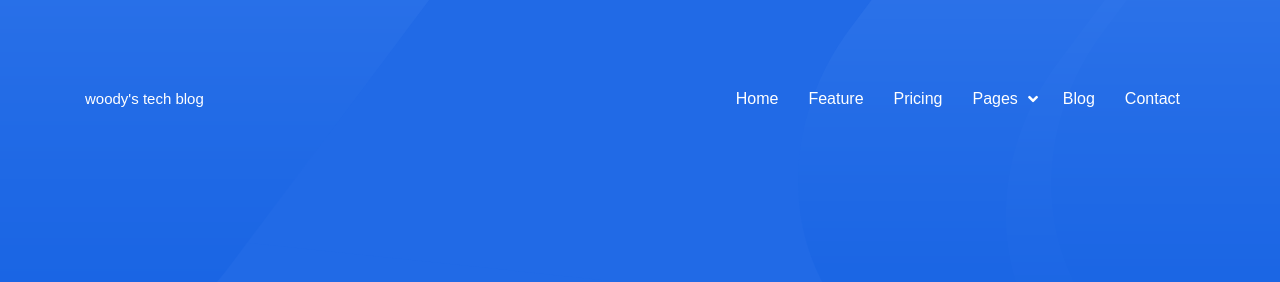
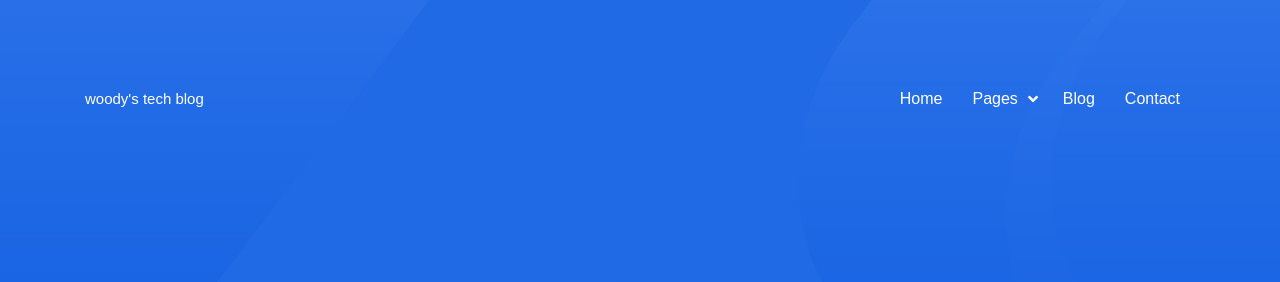
Before and after one commit to yuuisang/yuuisang.github.io, a Jekyll site: the page built from index.html, in a window 1280 px wide and 900 px high. Shown: the top 282 px of the window. Built offline with Jekyll 4.4.1, drawn with Linux system fonts in a browser that asks for light colours; some web fonts are replaced.

Commit message:
theme set

```diff
--- a/_includes/navigation.html
+++ b/_includes/navigation.html
@@ -3,8 +3,8 @@
 <nav class="themeix-navbar">
     <ul class="slimmenu main-menu">
         <li><a href="{{site.url}}">Home</a></li>
-        <li><a href="#feature" class="js-scroll-trigger">Feature</a></li>
-        <li><a href="#pricing" class="js-scroll-trigger">Pricing</a></li>
+        <!-- <li><a href="#feature" class="js-scroll-trigger">Feature</a></li>
+        <li><a href="#pricing" class="js-scroll-trigger">Pricing</a></li> -->
         <li>
             <a href="#" >Pages</a>
             <ul>
```
Also changed, not shown: other parts of _includes/navigation.html (+0 -1 lines).
